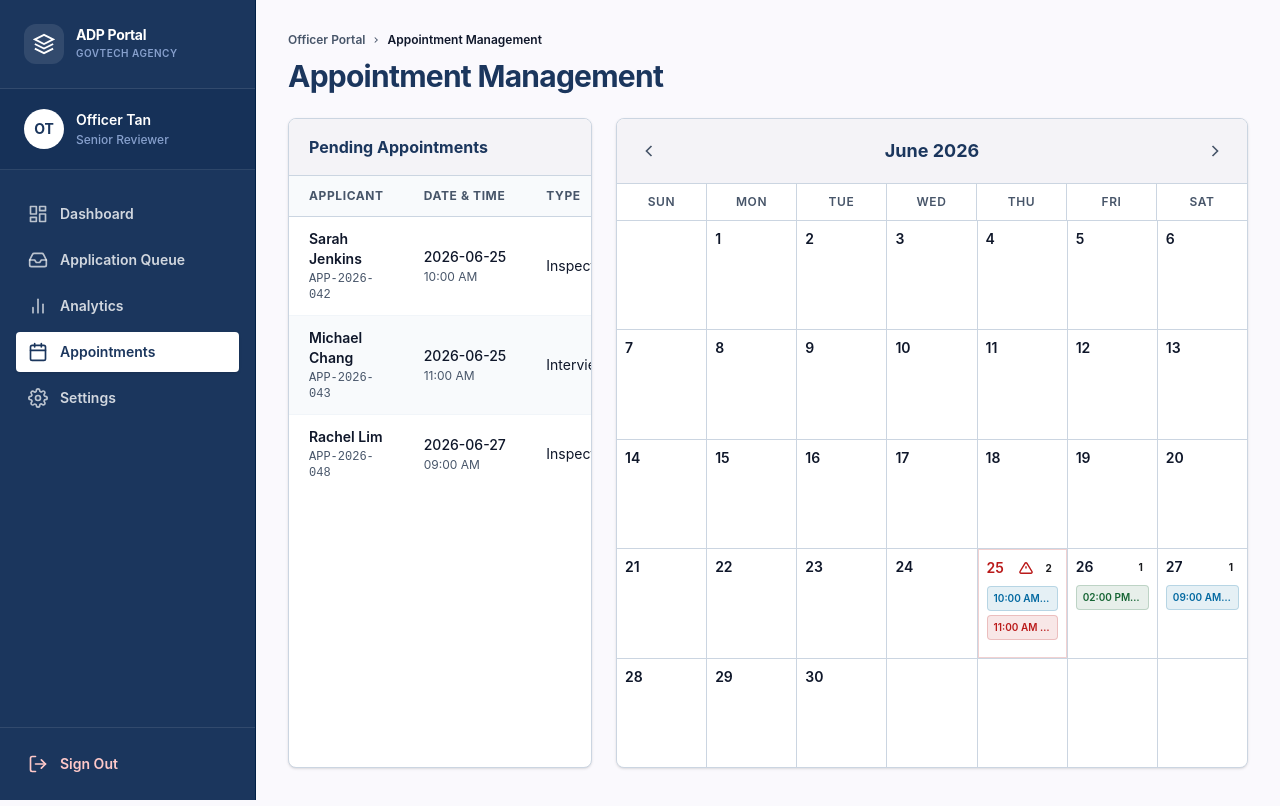
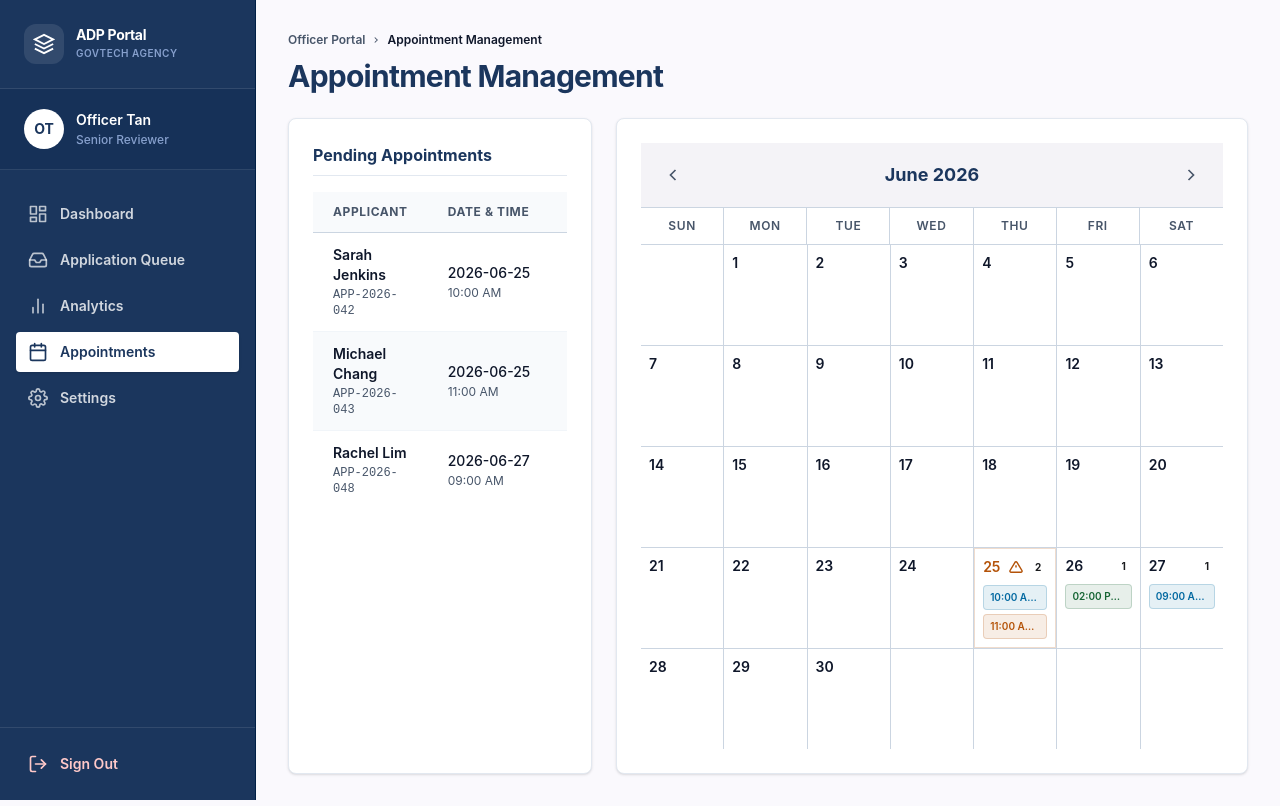
Before and after one commit to ACZH05/adp-project, a Next.js app in the folder frontend/: page /officer/appointments in a window 1280 px wide. Built offline with nearby package versions, Linux system fonts and the light colour scheme.

Commit message:
Officer Appointment Refine

```diff
--- a/frontend/src/features/officer/presentation/AppointmentDashboardScreen.tsx
+++ b/frontend/src/features/officer/presentation/AppointmentDashboardScreen.tsx
@@ -50,7 +50,7 @@ export const AppointmentDashboardScreen: React.FC = () => {
         {/* Content Grid */}
         <section className="grid grid-cols-1 xl:grid-cols-12 gap-6 h-full items-stretch">
           {/* List View - Comes first per spec */}
-          <div className="xl:col-span-4 flex flex-col">
+          <div className="xl:col-span-4 flex flex-col bg-white border border-slate-200 rounded-lg p-6 shadow-sm">
             <AppointmentTable
               appointments={appointments.filter(app => app.status === 'Pending' || app.status === 'Conflicted')}
               onApprove={handleApprove}
@@ -59,7 +59,7 @@ export const AppointmentDashboardScreen: React.FC = () => {
           </div>
 
           {/* Calendar View */}
-          <div className="xl:col-span-8 flex flex-col min-h-[500px]">
+          <div className="xl:col-span-8 flex flex-col min-h-[500px] bg-white border border-slate-200 rounded-lg p-6 shadow-sm">
             <FullCalendar appointments={appointments} />
           </div>
         </section>
--- a/frontend/src/features/officer/presentation/components/AppointmentTable.tsx
+++ b/frontend/src/features/officer/presentation/components/AppointmentTable.tsx
@@ -1,5 +1,7 @@
 import React from 'react';
 import { OfficerAppointment } from '../../data/mockAppointments';
+import { StatusBadge } from '@/src/shared/components/StatusBadge';
+import { Button } from '@/src/shared/components/Button';
 
 interface AppointmentTableProps {
   appointments: OfficerAppointment[];
@@ -8,22 +10,10 @@ interface AppointmentTableProps {
 }
 
 export const AppointmentTable: React.FC<AppointmentTableProps> = ({ appointments, onApprove, onReschedule }) => {
-  const renderStatusBadge = (status: OfficerAppointment['status']) => {
-    if (status === 'Approved') {
-      return <span className="inline-flex items-center px-2.5 py-0.5 rounded-full text-xs font-semibold bg-success/10 text-success">Approved</span>;
-    }
-    if (status === 'Conflicted') {
-      return <span className="inline-flex items-center px-2.5 py-0.5 rounded-full text-xs font-semibold bg-error/10 text-error">Conflicted</span>;
-    }
-    if (status === 'Completed') {
-      return <span className="inline-flex items-center px-2.5 py-0.5 rounded-full text-xs font-semibold bg-surface-container text-text-muted">Completed</span>;
-    }
-    return <span className="inline-flex items-center px-2.5 py-0.5 rounded-full text-xs font-semibold bg-info/10 text-info">Pending</span>;
-  };
 
   return (
-    <div className="bg-white border border-border-muted rounded-lg shadow-sm overflow-hidden w-full flex flex-col h-full">
-      <div className="px-5 py-4 border-b border-border-muted bg-surface-container-low">
+    <div className="w-full flex flex-col h-full gap-4">
+      <div className="border-b border-slate-200 pb-2">
         <h3 className="font-bold text-primary">Pending Appointments</h3>
       </div>
       <div className="overflow-x-auto flex-1">
@@ -59,23 +49,25 @@ export const AppointmentTable: React.FC<AppointmentTableProps> = ({ appointments
                     <span className="text-text-main">{app.type}</span>
                   </td>
                   <td className="px-5 py-3">
-                    {renderStatusBadge(app.status)}
+                    <StatusBadge status={app.status} />
                   </td>
                   <td className="px-5 py-3 text-right whitespace-nowrap">
                     <div className="flex items-center justify-end gap-2">
-                      <button
+                      <Button
+                        variant="primary"
                         onClick={() => onApprove(app.id)}
                         disabled={app.status !== 'Pending' && app.status !== 'Conflicted'}
-                        className="px-3 py-1.5 text-xs font-bold bg-primary text-white rounded hover:bg-primary-container disabled:opacity-50 disabled:cursor-not-allowed transition-colors"
+                        className="px-3 py-1.5 text-xs h-8"
                       >
                         Approve
-                      </button>
-                      <button
+                      </Button>
+                      <Button
+                        variant="secondary"
                         onClick={() => onReschedule(app.id)}
-                        className="px-3 py-1.5 text-xs font-bold border border-border-muted text-text-main rounded hover:bg-slate-100 transition-colors"
+                        className="px-3 py-1.5 text-xs h-8"
                       >
                         Reschedule
-                      </button>
+                      </Button>
                     </div>
                   </td>
                 </tr>
--- a/frontend/src/features/officer/presentation/components/FullCalendar.tsx
+++ b/frontend/src/features/officer/presentation/components/FullCalendar.tsx
@@ -31,7 +31,7 @@ export const FullCalendar: React.FC<FullCalendarProps> = ({ appointments }) => {
   };
 
   return (
-    <div className="bg-white border border-border-muted rounded-lg shadow-sm overflow-hidden flex flex-col h-full min-h-[500px]">
+    <div className="flex flex-col h-full min-h-[500px]">
       {/* Header */}
       <div className="flex items-center justify-between p-4 border-b border-border-muted bg-surface-container-low shrink-0">
         <button onClick={handlePrevMonth} className="p-1.5 hover:bg-surface-variant rounded text-text-muted transition-colors">
@@ -64,12 +64,12 @@ export const FullCalendar: React.FC<FullCalendarProps> = ({ appointments }) => {
           const hasConflict = dayApps.some(a => a.status === 'Conflicted');
 
           return (
-            <div key={day} className={`bg-white p-2 flex flex-col gap-1 transition-colors hover:bg-slate-50 min-h-[100px] ${hasConflict ? 'bg-error-container/40 border border-error/20' : ''}`}>
+            <div key={day} className={`bg-white p-2 flex flex-col gap-1 transition-colors hover:bg-slate-50 min-h-[100px] ${hasConflict ? 'bg-warning/10 border border-warning/20' : ''}`}>
               <div className="flex items-center justify-between">
-                <span className={`text-sm font-semibold ${hasConflict ? 'text-error' : 'text-text-main'}`}>{day}</span>
+                <span className={`text-sm font-semibold ${hasConflict ? 'text-warning' : 'text-text-main'}`}>{day}</span>
                 <div className="flex items-center gap-1.5">
                   {hasConflict && (
-                    <svg width="14" height="14" viewBox="0 0 24 24" fill="none" stroke="currentColor" strokeWidth="2.5" className="text-error">
+                    <svg width="14" height="14" viewBox="0 0 24 24" fill="none" stroke="currentColor" strokeWidth="2.5" className="text-warning">
                       <path d="M10.29 3.86L1.82 18a2 2 0 0 0 1.71 3h16.94a2 2 0 0 0 1.71-3L13.71 3.86a2 2 0 0 0-3.42 0z" />
                       <line x1="12" y1="9" x2="12" y2="13" />
                       <line x1="12" y1="17" x2="12.01" y2="17" />
@@ -86,7 +86,7 @@ export const FullCalendar: React.FC<FullCalendarProps> = ({ appointments }) => {
                 {dayApps.map(app => {
                   let bgColor = 'bg-info/10 border-info/20 text-info';
                   if (app.status === 'Approved') bgColor = 'bg-success/10 border-success/20 text-success';
-                  if (app.status === 'Conflicted') bgColor = 'bg-error/10 border-error/20 text-error';
+                  if (app.status === 'Conflicted') bgColor = 'bg-warning/10 border-warning/20 text-warning';
 
                   return (
                     <div key={app.id} className={`text-[10px] font-semibold border rounded px-1.5 py-1 truncate ${bgColor}`} title={`${app.time} - ${app.applicantName}`}>
--- a/frontend/src/features/officer/presentation/components/TableHelpers.tsx
+++ b/frontend/src/features/officer/presentation/components/TableHelpers.tsx
@@ -1,36 +1,11 @@
 import React from 'react';
 import { Application } from '../../data/mockApplications';
 
+import { StatusBadge } from '@/src/shared/components/StatusBadge';
+
 // Helper to render colored status badges
 export const renderStatusBadge = (status: Application['status']) => {
-  if (status === 'Processed') {
-    return (
-      <span className="inline-flex items-center px-2.5 py-0.5 rounded-full text-xs font-semibold bg-surface-container text-text-muted">
-        Processed
-      </span>
-    );
-  }
-  if (status === 'AI-Ready') {
-    return (
-      <span className="inline-flex items-center px-2.5 py-0.5 rounded-full text-xs font-semibold bg-success/10 text-success">
-        AI-Ready
-      </span>
-    );
-  }
-  if (status === 'Flagged') {
-    return (
-      <span className="inline-flex items-center px-2.5 py-0.5 rounded-full text-xs font-semibold bg-error/10 text-error">
-        Flagged
-      </span>
-    );
-  }
-
-  // Default: Pending status
-  return (
-    <span className="inline-flex items-center px-2.5 py-0.5 rounded-full text-xs font-semibold bg-info/10 text-info">
-      Pending
-    </span>
-  );
+  return <StatusBadge status={status} />;
 };
 
 // Helper to render AI Score bar
--- /dev/null
+++ b/frontend/src/shared/components/StatusBadge.tsx
@@ -0,0 +1,35 @@
+import React from 'react';
+
+export interface StatusBadgeProps {
+  status: string;
+}
+
+export const StatusBadge: React.FC<StatusBadgeProps> = ({ status }) => {
+  let bgColor = 'bg-info/10';
+  let textColor = 'text-info';
+
+  const s = status.toLowerCase();
+
+  if (s === 'approved' || s === 'ai-ready' || s === 'verified') {
+    bgColor = 'bg-success/10';
+    textColor = 'text-success';
+  } else if (s === 'flagged') {
+    bgColor = 'bg-error/10';
+    textColor = 'text-error';
+  } else if (s === 'conflicted' || s === 'warning' || s === 'warning-amber') {
+    bgColor = 'bg-warning/10';
+    textColor = 'text-warning';
+  } else if (s === 'processed' || s === 'completed') {
+    bgColor = 'bg-surface-container';
+    textColor = 'text-text-muted';
+  } else if (s === 'pending') {
+    bgColor = 'bg-info/10';
+    textColor = 'text-info';
+  }
+
+  return (
+    <span className={`inline-flex items-center px-2.5 py-0.5 rounded-full text-xs font-semibold ${bgColor} ${textColor}`}>
+      {status}
+    </span>
+  );
+};
```
